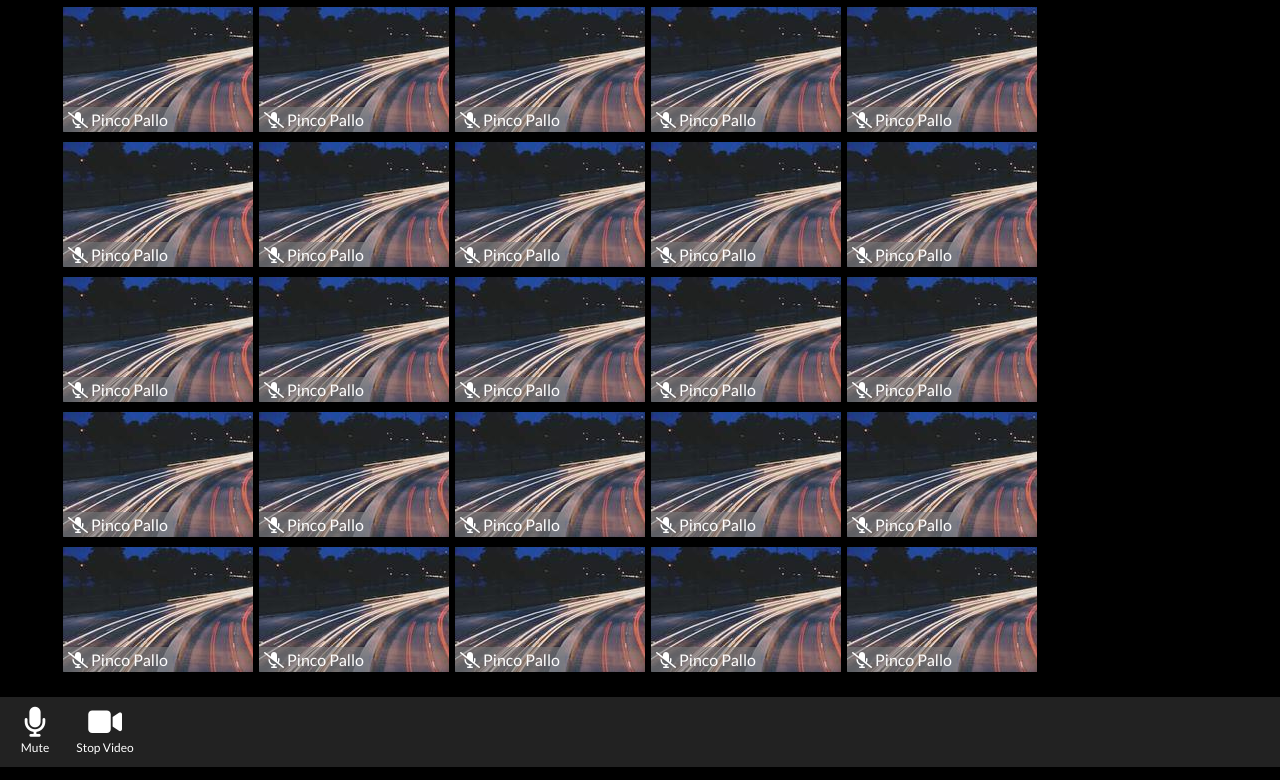
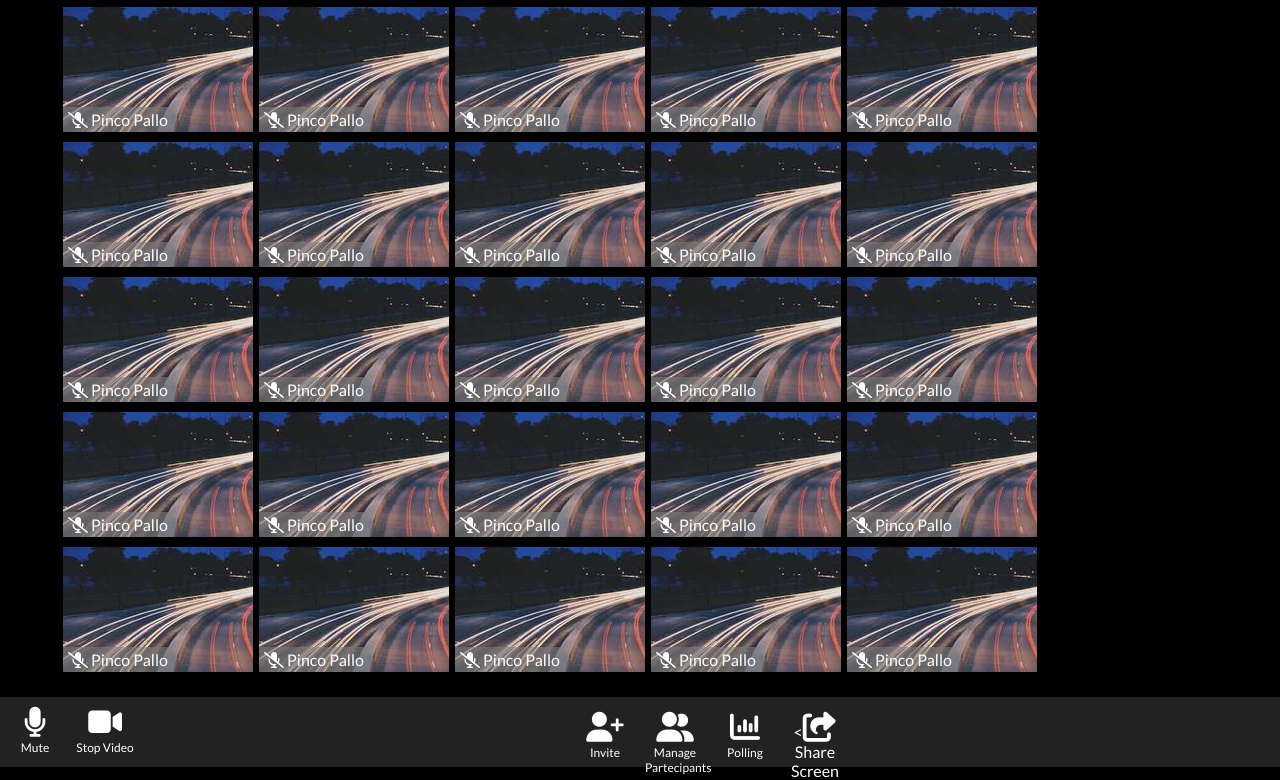
Before and after one commit to LucaCaligola/html-css-zoom, a plain HTML site: page index.html in a window 1280 px wide. Shown: the part 328-1108 px from the top of the page. Drawn offline with Linux system fonts and the light colour scheme.

Commit message:
Mi si è spaccato il layout...

```diff
--- a/index.html
+++ b/index.html
@@ -233,6 +233,7 @@
         <div class="box">
             <div class="mute">
                 <i class="fa-solid fa-microphone"></i>
+
                 <span>Mute</span>
             </div>
         </div>
@@ -244,6 +245,45 @@
         </div>
 
 
+        <section class="flex">
+
+            <div class="box">
+                <div class="mute">
+                    <i class="fa-solid fa-user-plus"></i>
+                    <span>Invite</span>
+                </div>
+            </div>
+            <div class="box">
+                <div class="mute">
+                    <i class="fa-solid fa-user-group"></i>
+                    <span>Manage Partecipants</span>
+                </div>
+            </div>
+
+            <div class="box">
+                <div class="mute">
+                    <i class="fa-solid fa-chart-column"></i>
+                    <span>Polling</span>
+                </div>
+            </div>
+            <div class="box">
+                <div class="mute">
+                    <<i class="fa-solid fa-share-from-square"></i
+                    <span>Share Screen</span>
+                </div>
+            </div>
+
+
+
+
+
+
+
+
+
+        </section>
+
+
 
 
     </footer>
--- a/style.css
+++ b/style.css
@@ -69,11 +69,15 @@ footer {
 }
 
 .box {
+    height: 40px;
+    width: 60px;
+    margin: 10px 5px 10px 5px
+}
+
+.box-long {
     height: 50px;
     width: 60px;
     margin: 10px 5px 10px 5px
-
-
 }
 
 
@@ -91,3 +95,12 @@ footer {
     display: block;
     padding-top: 3px;
 }
+.flex {
+    margin: auto;
+    display: flex;
+    justify-content: space-around;
+
+    /* display: flex;
+    justify-content: center;
+    align-items: center; */
+}
```
